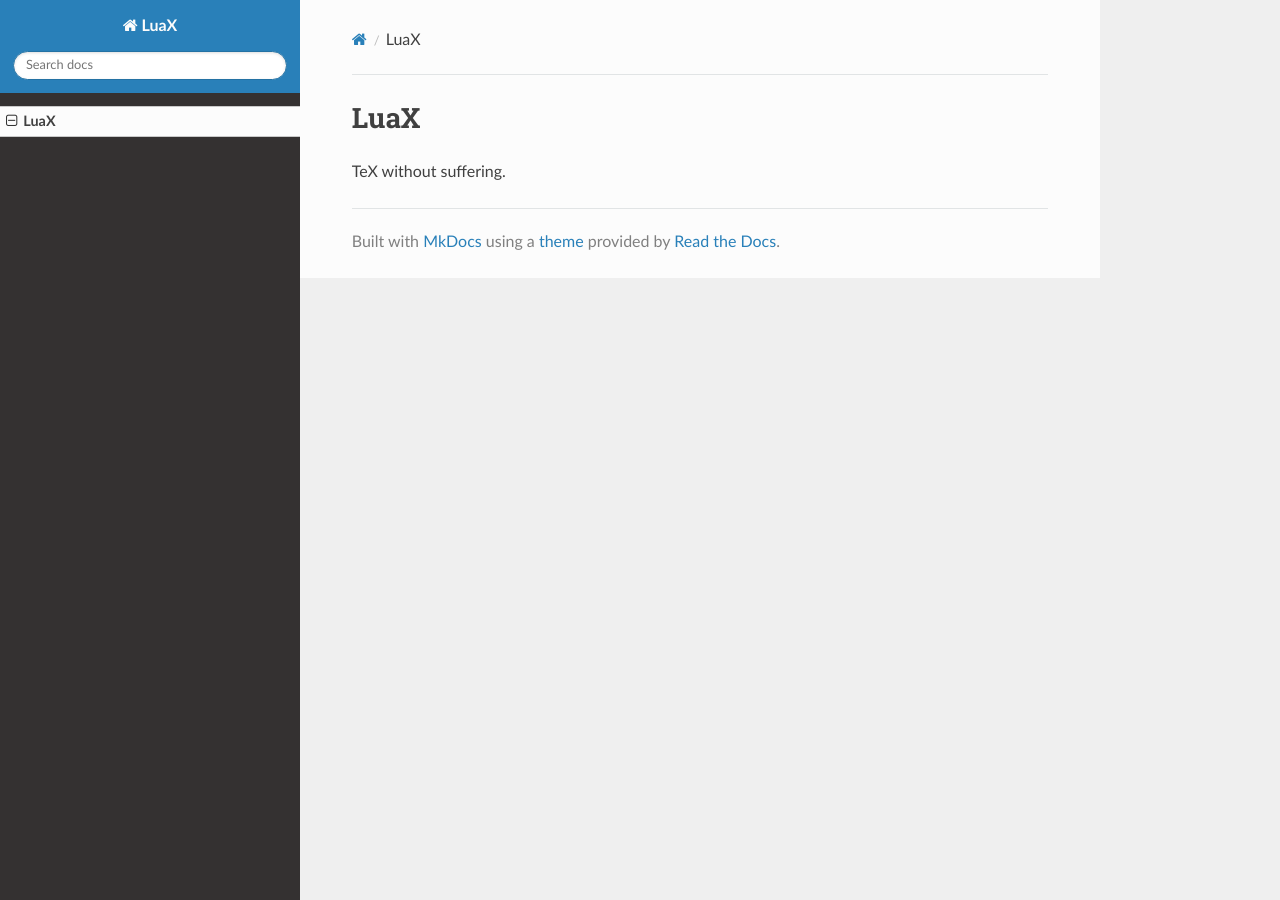
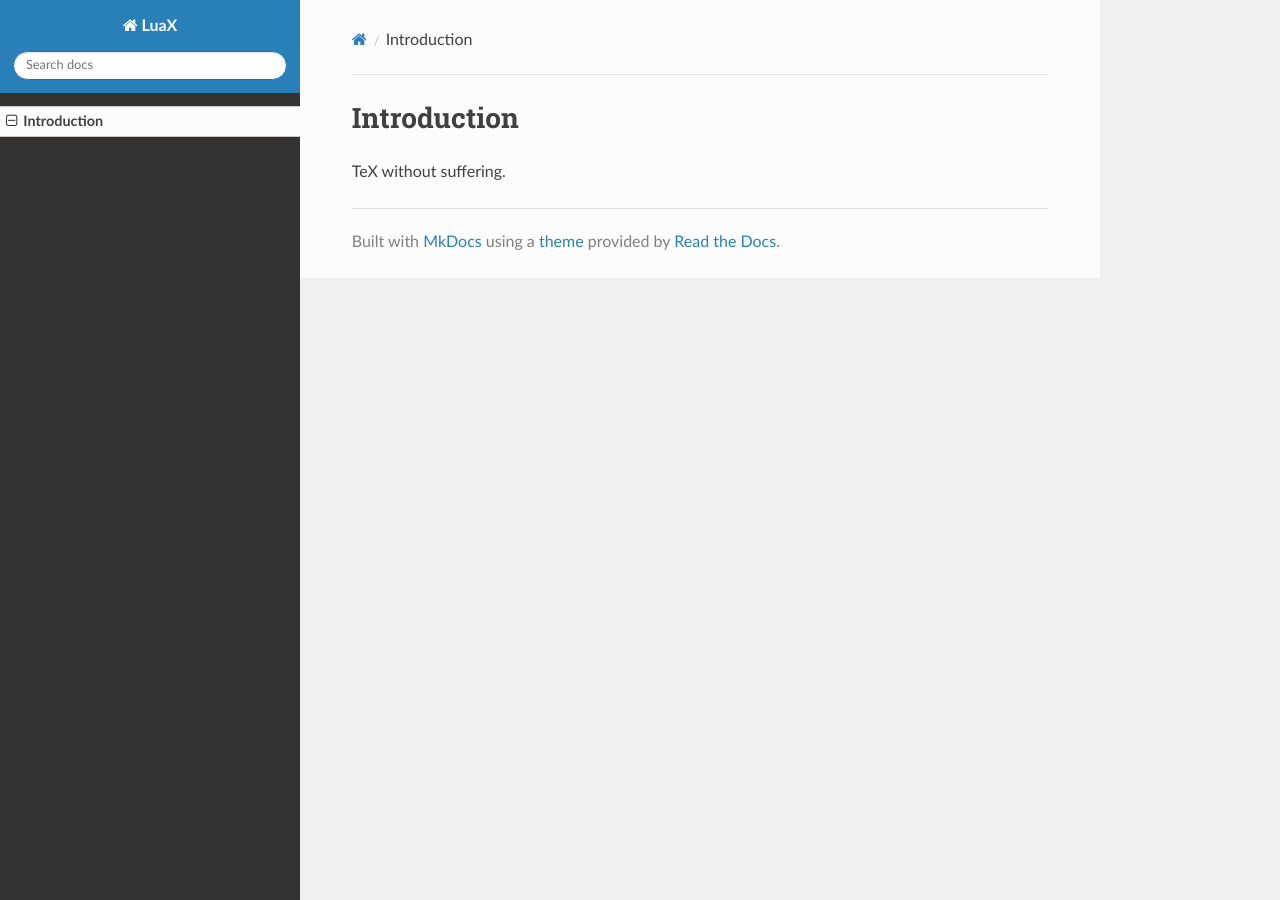
Before and after one commit to champignoom/luax, an MkDocs documentation site: the page built from docs/index.md, in a window 1280 px wide. Built offline with MkDocs 1.6.1, drawn with Linux system fonts in a browser that asks for light colours; nearby versions of some CDN libraries.

Commit message:
rename index to introduction

```diff
--- a/docs/index.md
+++ b/docs/index.md
@@ -1,3 +1,3 @@
-# LuaX
+# Introduction
 
 TeX without suffering.
```
